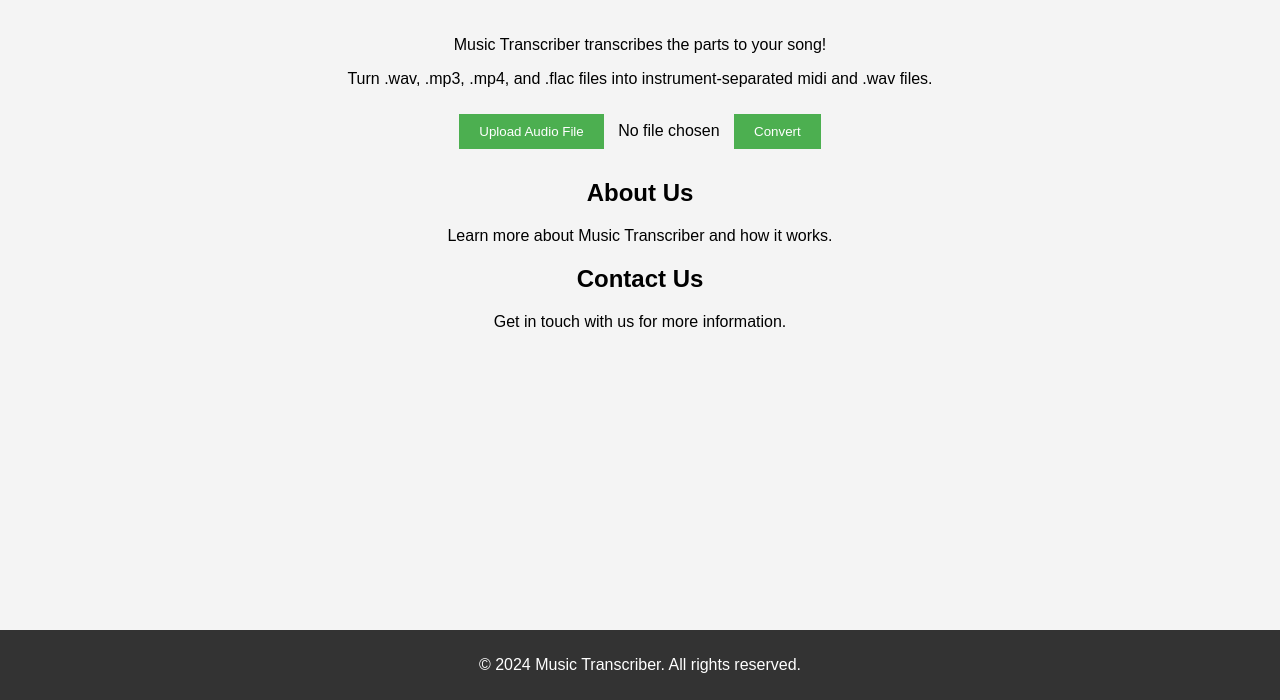
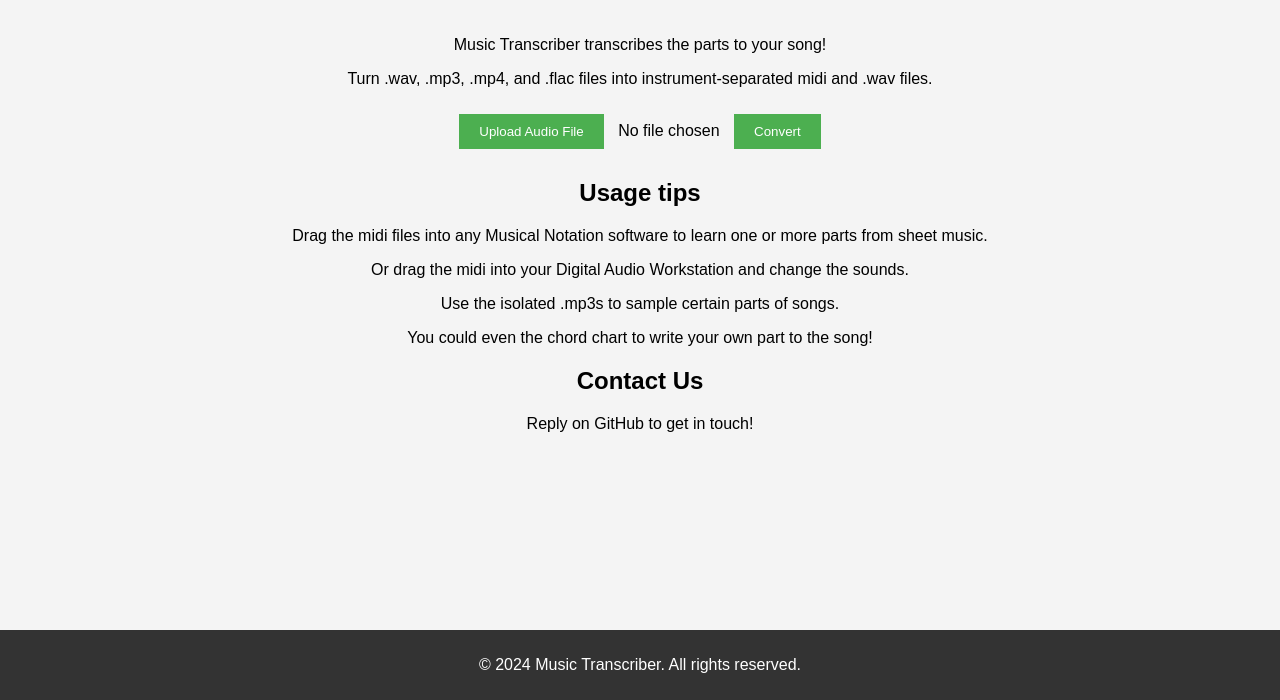
Before and after one commit to jpellech/MusicTranscribe, a Flask app: page / in a window 1280 px wide. Shown: the part 100-800 px from the top of the page. Run offline with Flask 2, Linux system fonts and the light colour scheme; parts of the project's set-up code (start-up, migrations or seed data) failed here and were passed over.

Commit message:
updated frontend

```diff
--- a/music_transcriber/static/templates/index.html
+++ b/music_transcriber/static/templates/index.html
@@ -96,13 +96,16 @@
         </section>
 
         <section id="about">
-            <h2>About Us</h2>
-            <p>Learn more about Music Transcriber and how it works.</p>
+            <h2>Usage tips</h2>
+            <p>Drag the midi files into any Musical Notation software to learn one or more parts from sheet music.</p>
+            <p>Or drag the midi into your Digital Audio Workstation and change the sounds.</p>
+            <p>Use the isolated .mp3s to sample certain parts of songs.</p>
+            <p>You could even the chord chart to write your own part to the song!</p>
         </section>
 
         <section id="contact">
             <h2>Contact Us</h2>
-            <p>Get in touch with us for more information.</p>
+            <p>Reply on GitHub to get in touch!</p>
         </section>
     </main>
 
```
